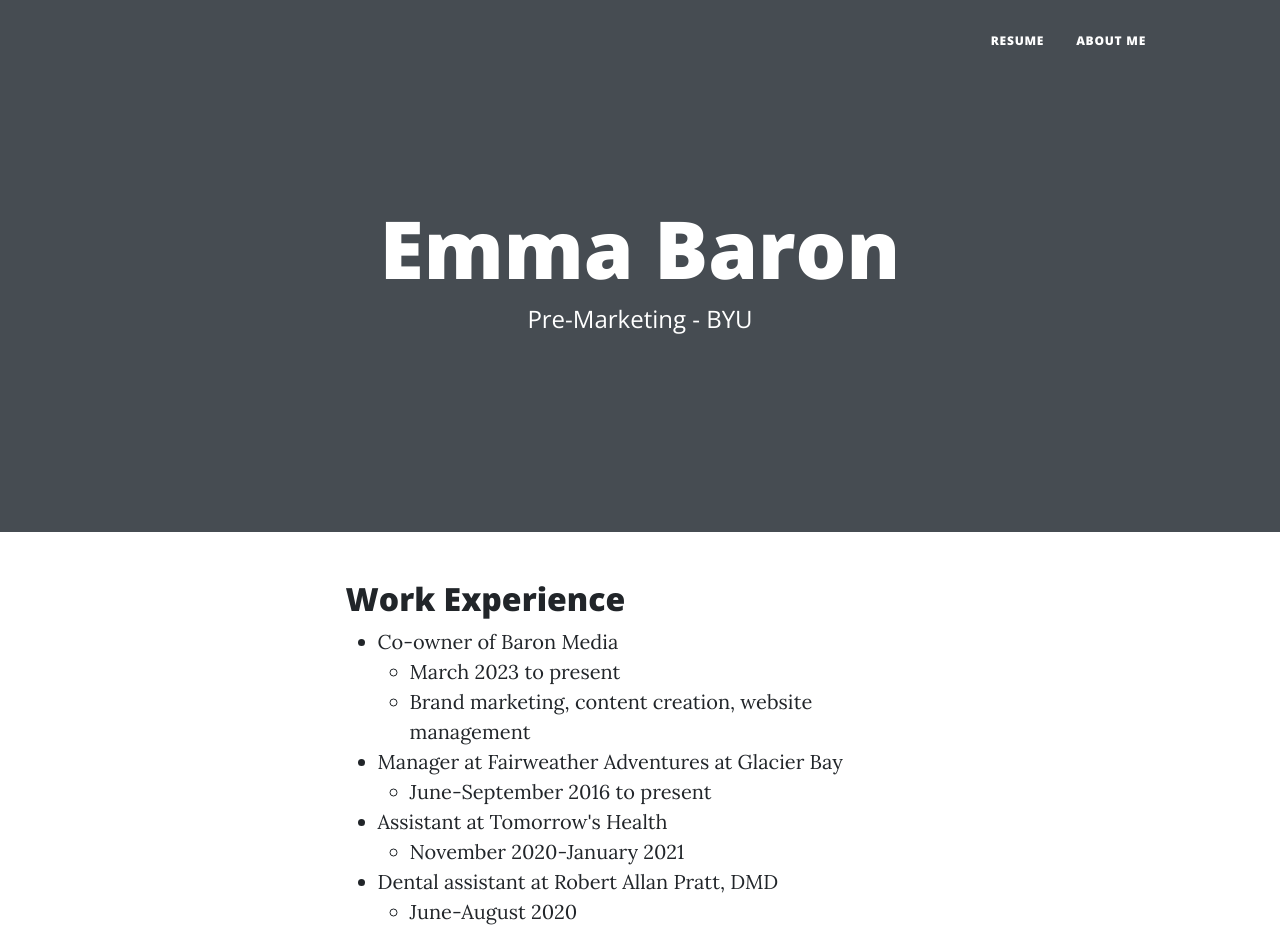
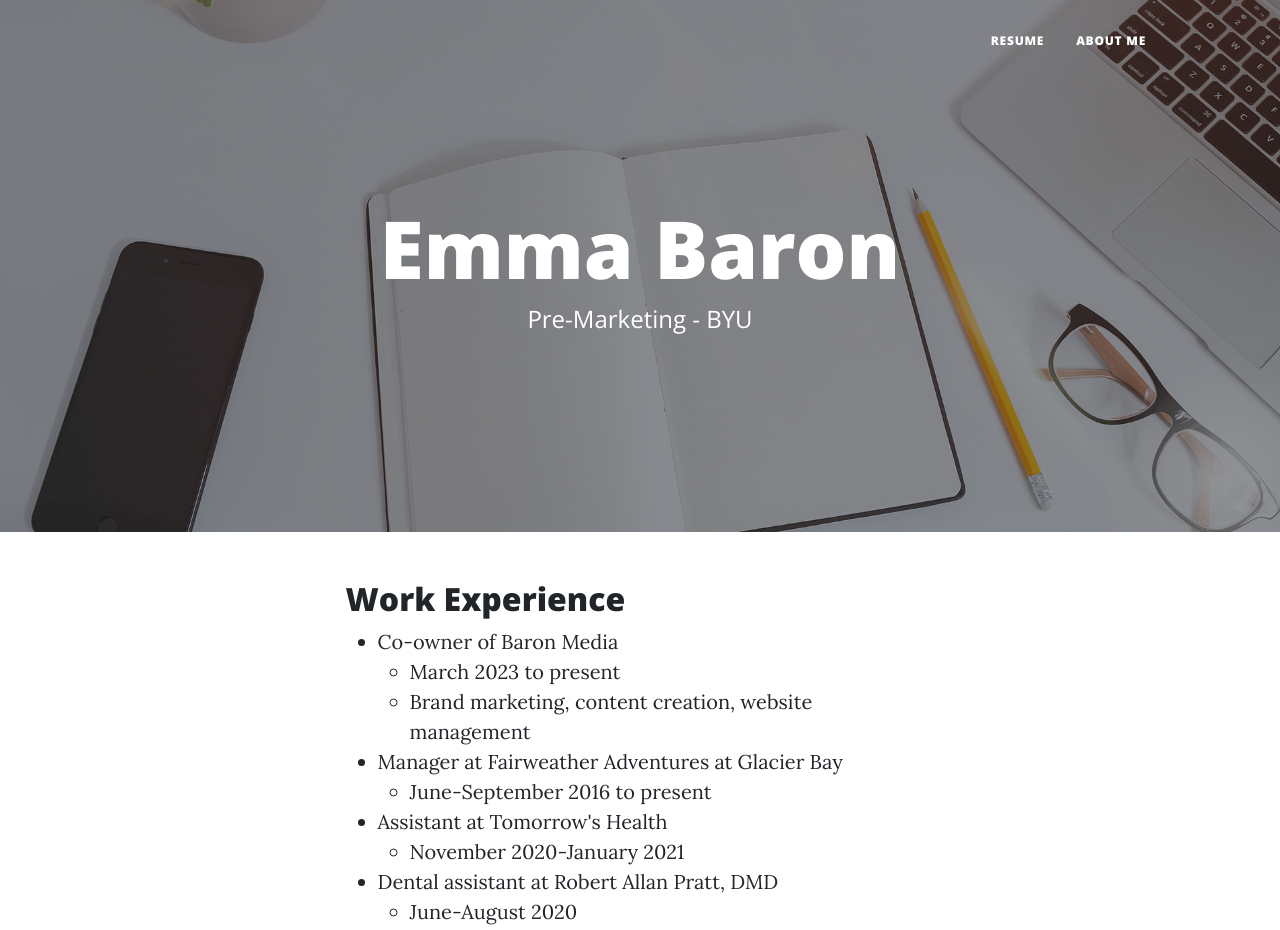
Before and after one commit to coolkat22/IS-201-project, a plain HTML site: page index.html in a window 1280 px wide. Shown: the top 930 px of the page. Drawn offline with nearby package versions, Linux system fonts and the light colour scheme.

Commit message:
Update index.html

```diff
--- a/index.html
+++ b/index.html
@@ -33,7 +33,7 @@
             </div>
         </nav>
         <!-- Page Header-->
-        <header class="masthead" style="background-image: url("assets/img/background.JPG")">
+        <header class="masthead" style="background-image: url('assets/img/home-bg.jpg')">
             <div class="container position-relative px-4 px-lg-5">
                 <div class="row gx-4 gx-lg-5 justify-content-center">
                     <div class="col-md-10 col-lg-8 col-xl-7">
```
